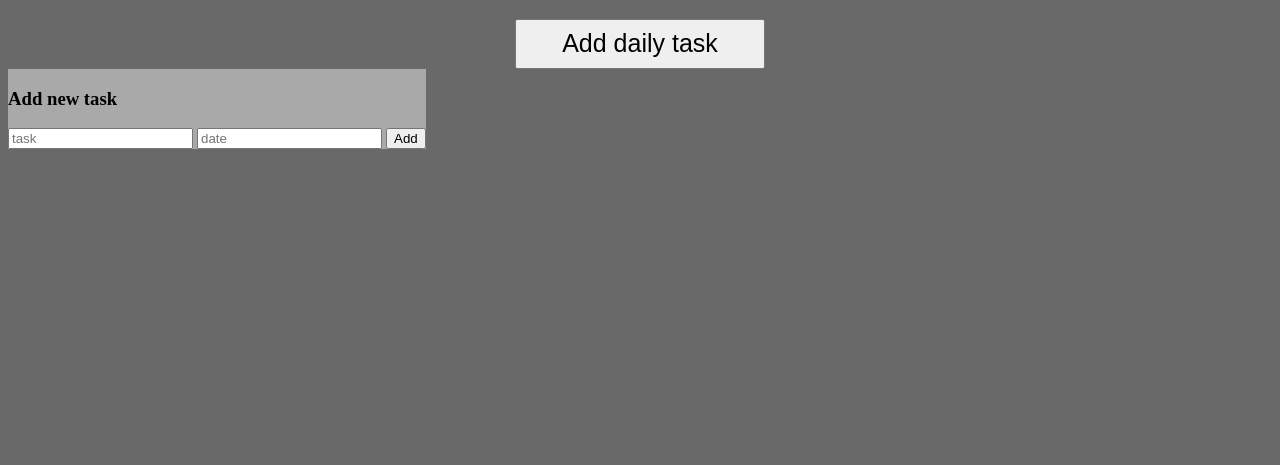
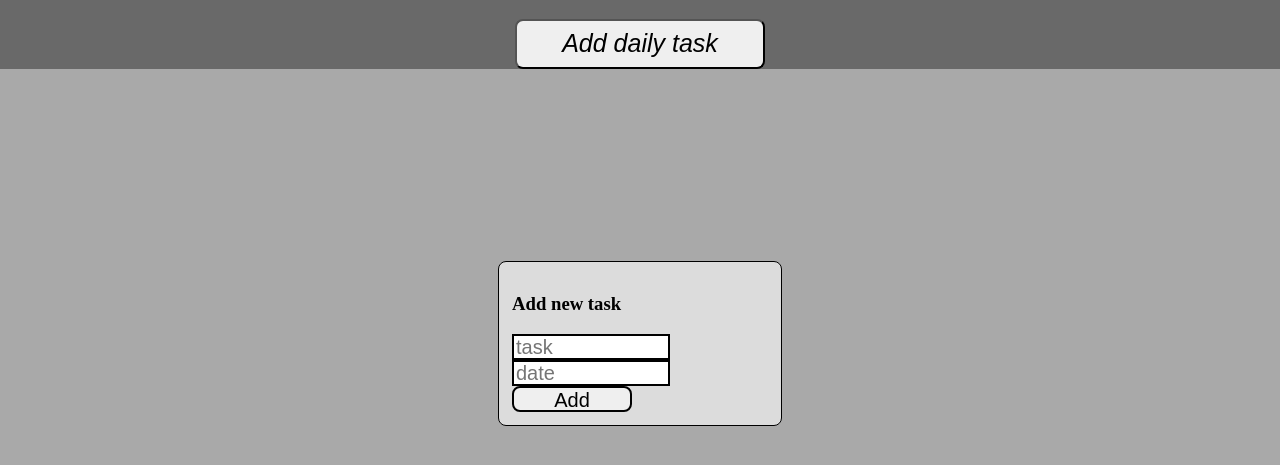
Before and after one commit to CryBer/ToDoList, a plain HTML site: page index.html in a window 1280 px wide. Both pictures are taken after a click on the button "Add daily task". Shown: the part 61-526 px from the top of the page. Drawn offline with Linux system fonts and the light colour scheme.

Commit message:
date, task un add pogu parveidošana

```diff
--- a/css/style.css
+++ b/css/style.css
@@ -21,6 +21,24 @@ h1 {
     width: 250px;
     height: 50px;
     font-size: 25px;
+    font-style: italic;
+    left: 0;
+    border-radius: 8px;
+}
+
+input#task{
+    height: 20px;
+    width: 150px;
+    font-size: 20px;
+    border: solid 2px black;
+
+}
+
+input#date{
+    height: 20px;
+    width: 150px;
+    font-size: 20px;
+    border: solid 2px black;
 }
 
 #popUp{
@@ -29,5 +47,24 @@ h1 {
     z-index: 1;
     background-color: darkgrey;
     font-size: 30;
+    width: 100%;
+    height: 100%;
+    left: 0;
+}
 
+#form{
+    background-color:gainsboro ;
+    margin: 15% auto;
+    padding: 1%;
+    border: 1px solid black;
+    width: 20%;
+    border-radius: 8px;
 }
+
+#newTask{
+    height: 26px;
+    width: 120px;
+    font-size: 20px;
+    border: solid 2px black;
+    border-radius: 8px;
+}
```
